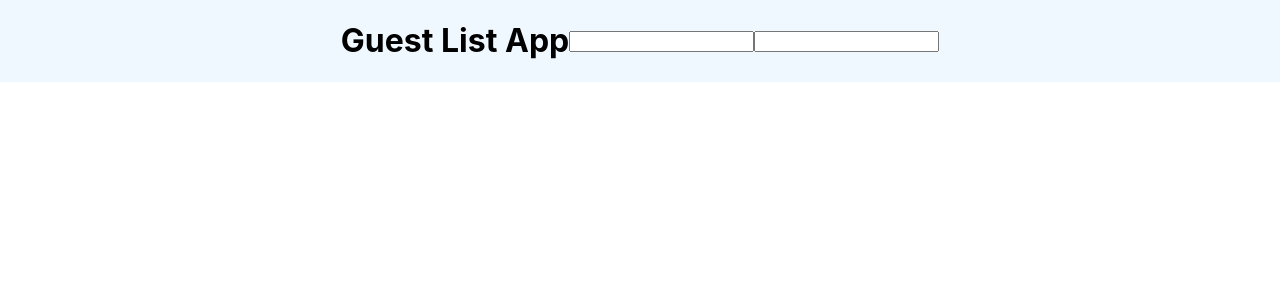
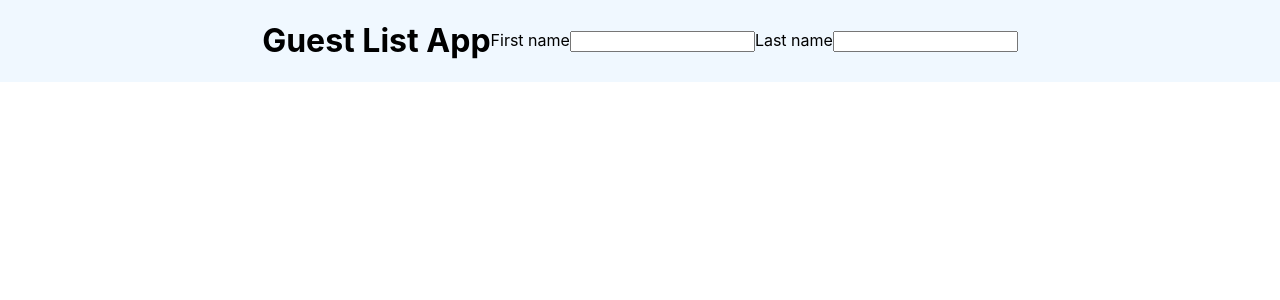
Before and after one commit to sawtoothridge13/pjct-react-3-guest-list, a React app: page / in a window 1280 px wide. Shown: the top 300 px of the page. Built offline with nearby package versions, Linux system fonts and the light colour scheme; the HTML template or start-up script is replaced by a standard one.

Commit message:
Add label and input for first and last name

```diff
--- a/src/App.js
+++ b/src/App.js
@@ -30,8 +30,14 @@ const deletedGuest = await response.json(); */
         <h1>Guest List App</h1>
       </header>
       <form>
-        <input className={styles.input} />
-        <input></input>
+        <label>
+          First name
+          <input />
+        </label>
+        <label>
+          Last name
+          <input />
+        </label>
       </form>
     </div>
   );
```
Also changed, not shown: 1 other file (tests, documents, lock files or other folders).
